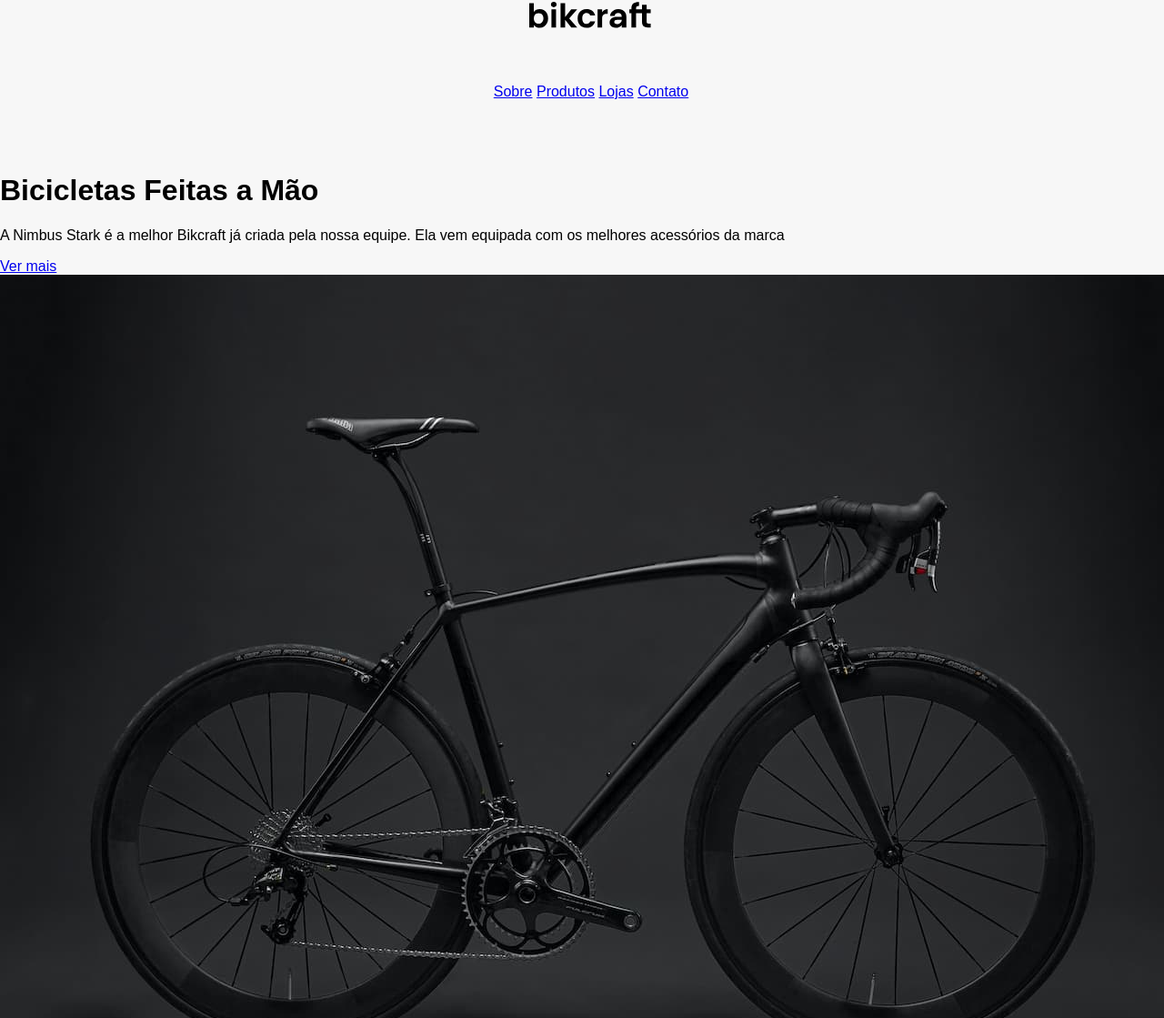
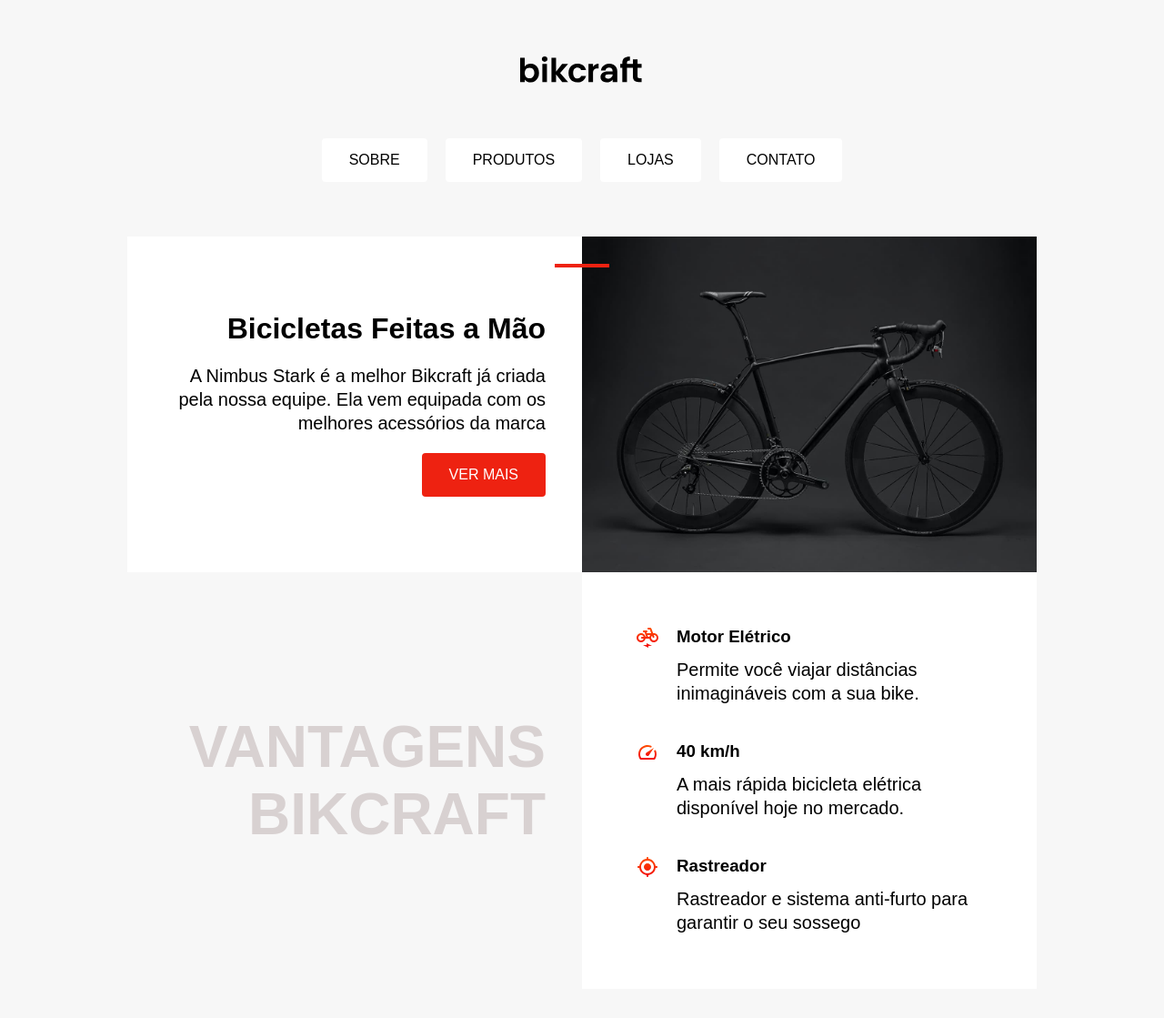
Before and after one commit to carolfranca0310/BikeCraftOrigamid, a plain HTML site: page index.html in a window 1280 px wide. Shown: the top 1119 px of the page at 91% size. Drawn offline with Linux system fonts and the light colour scheme.

Commit message:
feat: estilizacao de classes

```diff
--- a/index.html
+++ b/index.html
@@ -9,19 +9,19 @@
   <body>
     <img src="./img/bikcraft.svg" alt="Bikcraft" />
 
-    <div>
+    <div class="menu">
       <a href="/">Sobre</a>
       <a href="/">Produtos</a>
       <a href="/">Lojas</a>
       <a href="/">Contato</a>
     </div>
-    <div class="main-content">
-      <div>
+    <div class="conteudo">
+      <div class="introducao">
         <!-- SPAN é uma tag in line genérica -->
-        <span></span>
+        <span class="detalhe"></span>
         <h1>Bicicletas Feitas a Mão</h1>
         <p>A Nimbus Stark é a melhor Bikcraft já criada pela nossa equipe. Ela vem equipada com os melhores acessórios da marca</p>
-        <a href="/">Ver mais</a>
+        <a href="/" class="btn">Ver mais</a>
       </div>
 
       <img src="/img/bicicleta.jpg" alt="bicicleta bikcraft preta">
@@ -45,11 +45,11 @@
             <p>Rastreador e sistema anti-furto para garantir o seu sossego</p>
         </div>
       </div>
+    </div>
 
-      <div class="rodape">
-        <p>Alguns direitos reservados.</p>
-      </div>
+    <div class="rodape">
+      <p>Alguns direitos reservados.</p>
+    </div>
 
-    </div>
   </body>
 </html>
--- a/style.css
+++ b/style.css
@@ -5,4 +5,116 @@ body{
     display: grid;
     gap: 60px;
     justify-items: center;
+    margin-top: 60px;
 }
+
+img{
+    max-width: 100%;
+    display: block;
+}
+
+a{
+    text-decoration: none;
+}
+
+p,
+h1,
+h2,
+h3 {
+    margin: 0px;
+}
+
+p{
+    font-size: 20px;
+    line-height: 1.3;
+}
+
+.menu{
+  display: flex;
+  flex-wrap: wrap;
+  gap: 20px;
+  justify-content: center;
+  flex-wrap: wrap;
+  justify-content: center;
+}
+
+.menu a{
+    background: #ffffff;
+    padding: 15px 30px;
+    border-radius: 4px;
+    color: #000000;
+    text-transform: uppercase;
+}
+
+.conteudo {
+    /* ---Dividindo o conteúdo em coluna */
+    display: grid;
+    grid-template-columns: 1fr 1fr;
+    /* ---Limite de tamanho para o conteúdo */
+    max-width: 1000px;
+}
+
+.introducao {
+    background-color: #fff;
+    /* --- Desgrudar elementos da ponta */
+    padding: 40px;
+    text-align: right;
+    position: relative;
+    display: grid;
+    gap: 20px;
+    align-content: center;
+    /* --- alinhar itens a ponta */
+    justify-items: end;
+}
+
+.detalhe {
+    width: 60px;
+    height: 4px;
+    background: #e21;
+    /* --- Para mover um elemento, usa-se o position */
+    position: absolute;
+    top: 30px;
+    right: -30px;
+}
+
+.btn {
+    background: #e21;
+    color: #fff;
+    padding: 15px 30px;
+    border-radius: 4px;
+    text-transform: uppercase;
+}
+
+.subtitulo {
+    font-size: 64px;
+    text-transform: uppercase;
+    color: #d8d1d1;
+    text-align: right;
+    padding: 40px;
+    align-self: center;
+}
+
+.vantagens {
+    background: #fff;
+    padding: 40px;
+}
+
+.vantagens-item {
+    display: grid;
+    grid-template-columns: auto 1fr;
+    /* --- o primeiro valor é a distância entre as linhas e o segundo é a distância entre as colunas */
+    gap: 10px 20px;
+    padding: 20px;
+}
+
+.vantagens-item p{
+    grid-column: 2;
+}
+
+.rodape {
+    background: #fff;
+    width: 100%;
+    text-align: center;
+    padding: 40px;
+    box-sizing: border-box;
+}
```
